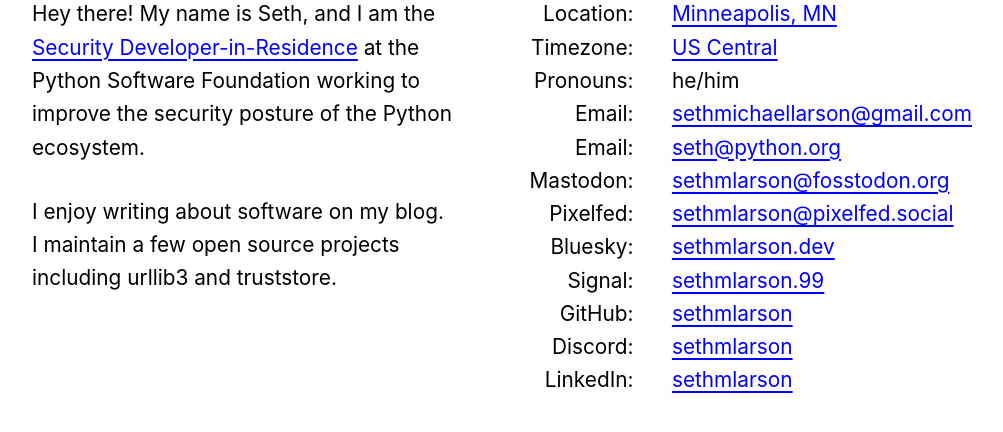
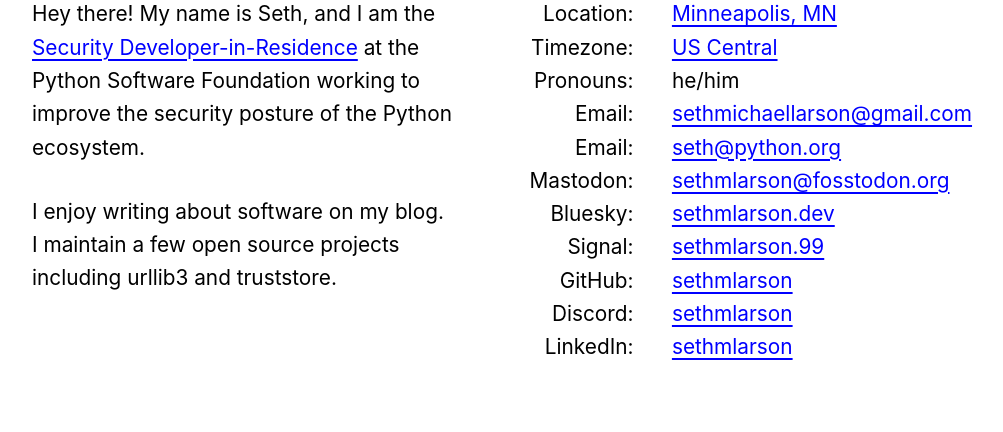
Before and after one commit to sethmlarson/sethmlarson.dev, a Flask app: page / in a window 1280 px wide. Shown: the part 187-619 px from the top of the page, without its empty margins (128-1131 px from the left). Run offline with Flask 2, Linux system fonts and the light colour scheme; some libraries are stand-ins or nearby versions; some web fonts are replaced.

Commit message:
Update index.html

```diff
--- a/app/templates/index.html
+++ b/app/templates/index.html
@@ -21,7 +21,6 @@
             <div>Email:</div>
             <div>Email:</div>
             <div>Mastodon:</div>
-            <div>Pixelfed:</div>
             <div>Bluesky:</div>
             <div>Signal:</div>
             <div>GitHub:</div>
@@ -35,7 +34,6 @@
             <div><a href="mailto:sethmichaellarson@gmail.com" target="_blank" rel="noopener noreferrer">sethmichaellarson@gmail.com</a></div>
             <div><a href="mailto:seth@python.org" target="_blank" rel="noopener noreferrer">seth@python.org</a></div>
             <div><a href="https://fosstodon.org/@sethmlarson" target="_blank" rel="me noopener noreferrer">sethmlarson@fosstodon.org</a></div>
-            <div><a href="https://pixelfed.social/@sethmlarson" target="_blank" rel="me noopener noreferrer">sethmlarson@pixelfed.social</a></div>
             <div><a href="https://bsky.app/profile/sethmlarson.dev" target="_blank" rel="me noopener noreferrer">sethmlarson.dev</a></div>
             <div><a href="https://signal.me/#eu/gpQLD3Q+O1Azvo7cD5nggei42PazYNXHnL1XYLaumYjv/ZCr09NK0Z7uJKTlnFJw" target="_blank" rel="me noopener noreferrer">sethmlarson.99</a></div>
             <div><a href="https://github.com/sethmlarson" target="_blank" rel="me noopener noreferrer">sethmlarson</a></div>
```
